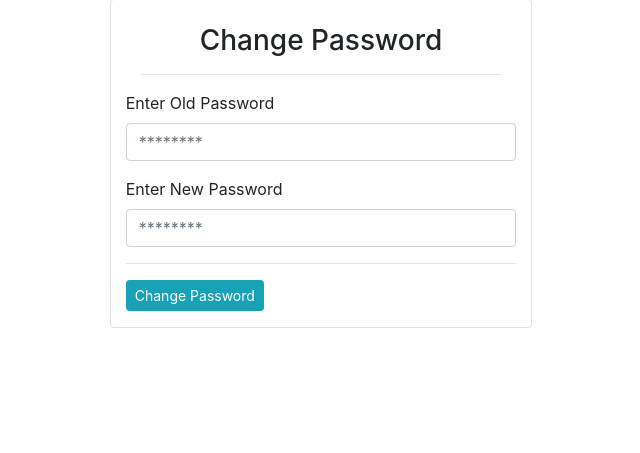
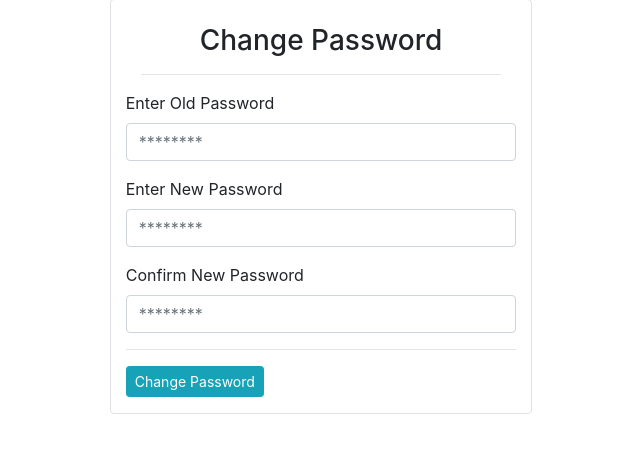
Before and after one commit to adityakandya/Bakery_Management_Python, a Django app: page /change_password/ in a window 1280 px wide. Shown: the part 105-558 px from the top of the page, without its empty margins (319-959 px from the left). Run offline with Django 3.2, Linux system fonts and the light colour scheme.

Commit message:
For every password entry added a conf new pass entry

```diff
--- a/Bakery/Views/changepassword.py
+++ b/Bakery/Views/changepassword.py
@@ -10,13 +10,19 @@ class ChangePassword(View):
 	def post(self, request):
 		old_password = request.POST.get('oldpassword')
 		new_password = request.POST.get('newpassword')
+		new_password2 = request.POST.get('newpassword2')
 
 		email = request.session.get('customer_email')
 		customer = models.Customer.get_by_email(email)
 
-		if check_password(old_password, customer.password):
+		if check_password(old_password, customer.password) and new_password==new_password2:
 			customer.password = make_password(new_password)
 			customer.save()
 			return redirect('Bakery-profile')
+
+		elif new_password!=new_password2:
+			return render(request, 'Bakery/change_password.html', {'error':'New Password and confirm password not same!'})
+
+
 		else:
 			return render(request, 'Bakery/change_password.html', {'error':'Old Password is incorrect!'})
--- a/Bakery/Views/signup.py
+++ b/Bakery/Views/signup.py
@@ -14,6 +14,7 @@ class Signup(View):
 		phone = postData.get('phone')
 		email= postData.get('email')
 		password = postData.get('password')
+		conf_password = postData.get('confpassword')
 
 		value = {
 	            'first_name': first_name,
@@ -41,10 +42,13 @@ class Signup(View):
 			error_message = 'Phone Number must be 10 char Long'
 		elif len(customer.password) < 6:
 			error_message = 'Password must be 6 char long'
+		elif password!=conf_password:
+			error_message = 'New Password and confirm password not same!'
 		elif len(customer.email) < 5:
 			error_message = 'Email must be 5 char long'
 		elif customer.isExists():
 			error_message = 'Email Address Already Registered..'
+
 
 		if not error_message:
 			customer.password = make_password(customer.password)
--- a/templates/Bakery/change_password.html
+++ b/templates/Bakery/change_password.html
@@ -40,6 +40,13 @@
                      placeholder="********">
                 </div>
 
+                <div class="form-group">
+                    <label for="">Confirm New Password</label>
+                    <input required type="password" name="newpassword2"
+                     id="" class="form-control"
+                     placeholder="********">
+                </div>
+
                 <hr>
                 <div class="form-group">
                     <input class="btn btn-sm btn-info" type="submit" value="Change Password">
--- a/templates/Bakery/password_reset_check.html
+++ b/templates/Bakery/password_reset_check.html
@@ -31,6 +31,12 @@
                     class=" form-control" placeholder="*********">
                 </div>
 
+                <div class="form-group">
+                    <label for="">Confirm New Password</label>
+                    <input required type="password" name="newpassword2" id=""
+                    class=" form-control" placeholder="*********">
+                </div>
+
                 <hr>
                 <div class="form-group">
                     <input class="btn btn-sm btn-info" type="submit" value="Submit">
```
Also changed, not shown: Bakery/Views/pass_reset.py (+8 -2 lines), templates/Bakery/signup.html (+8 -0 lines), db.sqlite3.
